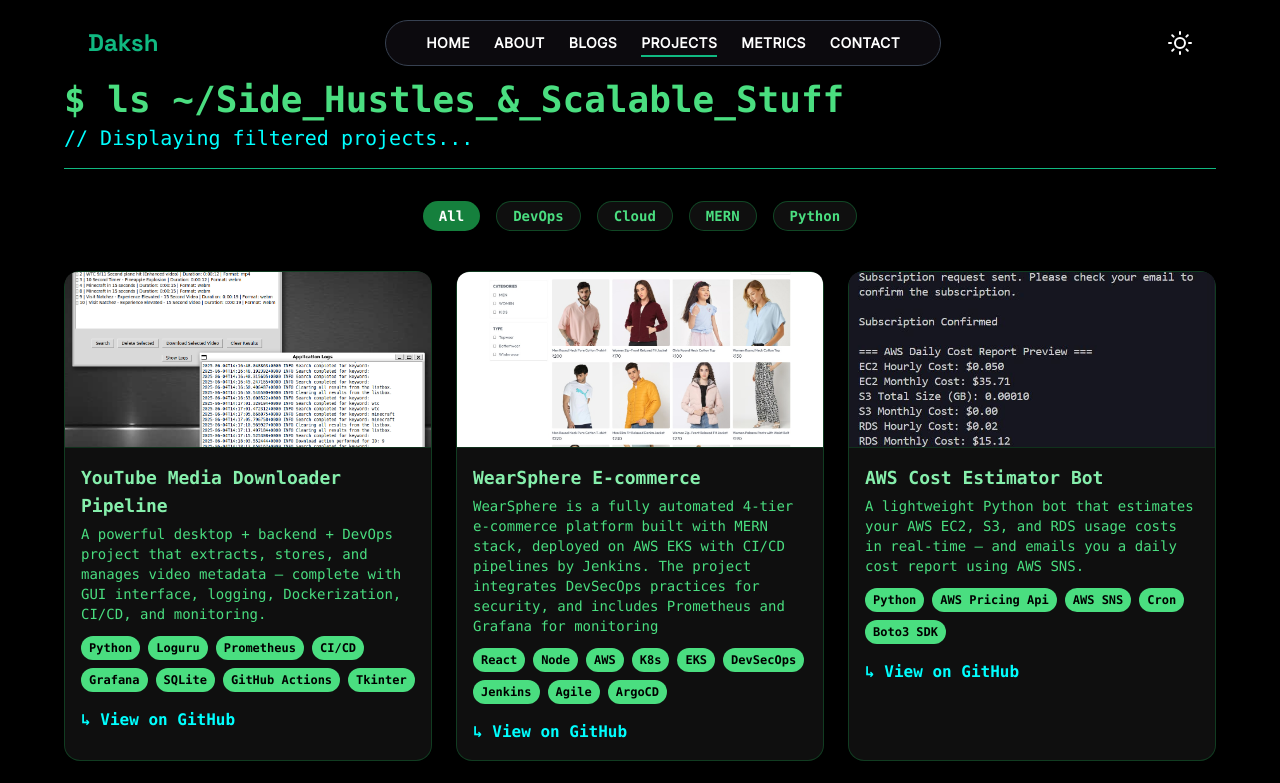
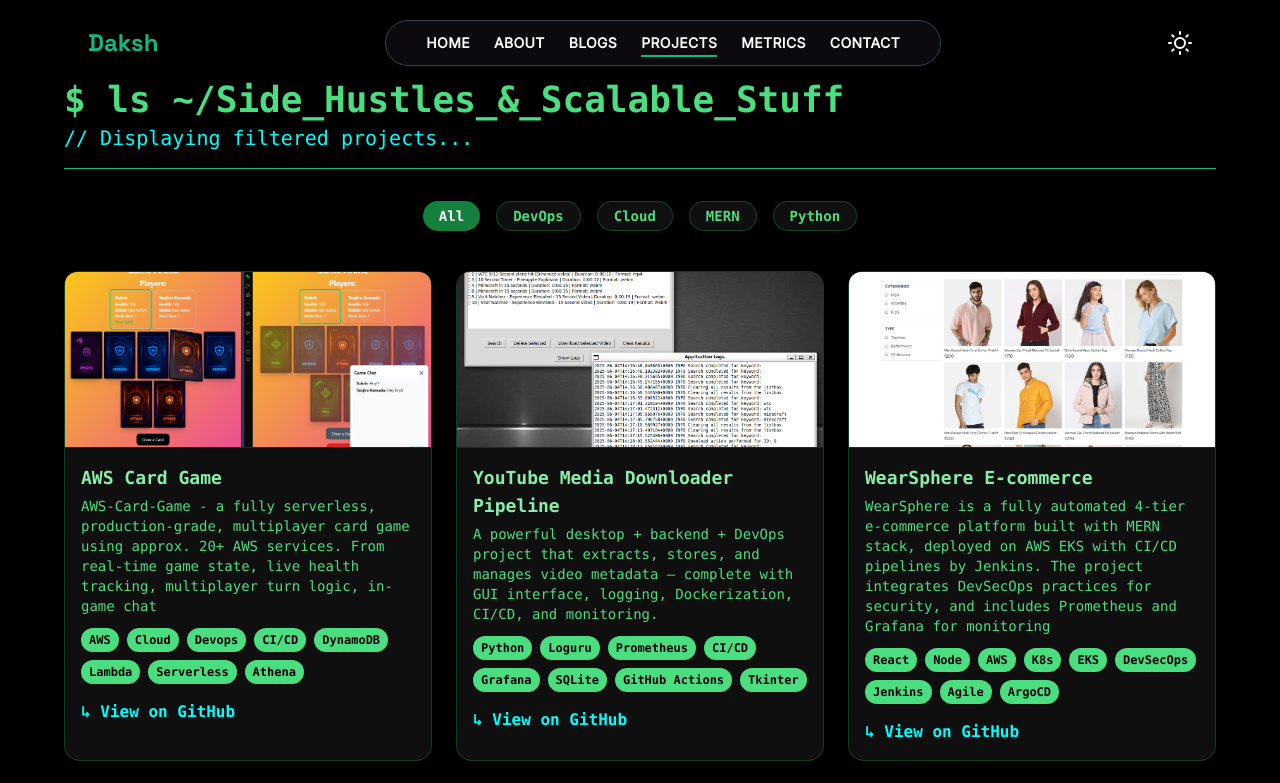
Before and after one commit to dakshsawhneyy/Daksh-Portfolio, a React (Vite) app in the folder Frontend/: page /projects in a window 1280 px wide. Shown: the top 783 px of the page. Built offline with nearby package versions, Linux system fonts and the light colour scheme; no server answers.

Commit message:
Added AWS card Game Project

```diff
--- a/Frontend/src/data/projects.js
+++ b/Frontend/src/data/projects.js
@@ -9,8 +9,18 @@
 import foo from "../assets/food.png"
 import spotify from "../assets/spotify.png"
 import soon from "../assets/soon.avif"
+import aws_card_game from "../assets/aws_card_game.png"
 
 const projects = [
+    {
+        title: "AWS Card Game",
+        category: ["Cloud, DevOps"],
+        description: "AWS-Card-Game - a fully serverless, production-grade, multiplayer card game using approx. 20+ AWS services. From real-time game state, live health tracking, multiplayer turn logic, in-game chat",
+        tags: ["AWS", "Cloud", "Devops", "CI/CD", "DynamoDB", "Lambda", "Serverless", "Athena"],
+        github: "https://github.com/dakshsawhneyy/AWS-Card-Game.git",
+        image: aws_card_game,
+        live: "#",
+    },
     {
         title: "YouTube Media Downloader Pipeline",
         category: ["Python"],
```
Also changed, not shown: Frontend/src/assets/aws_card_game.png (added).
